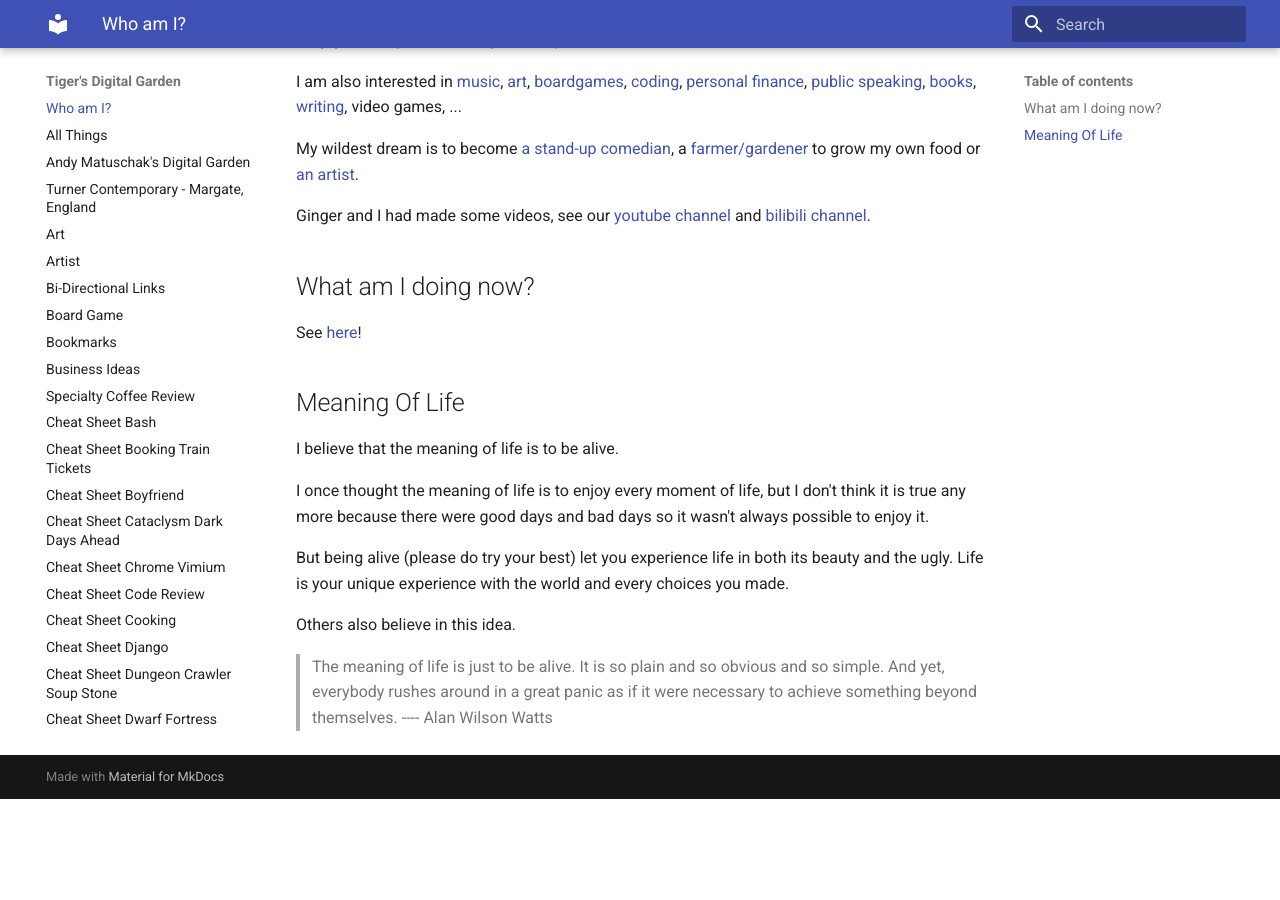
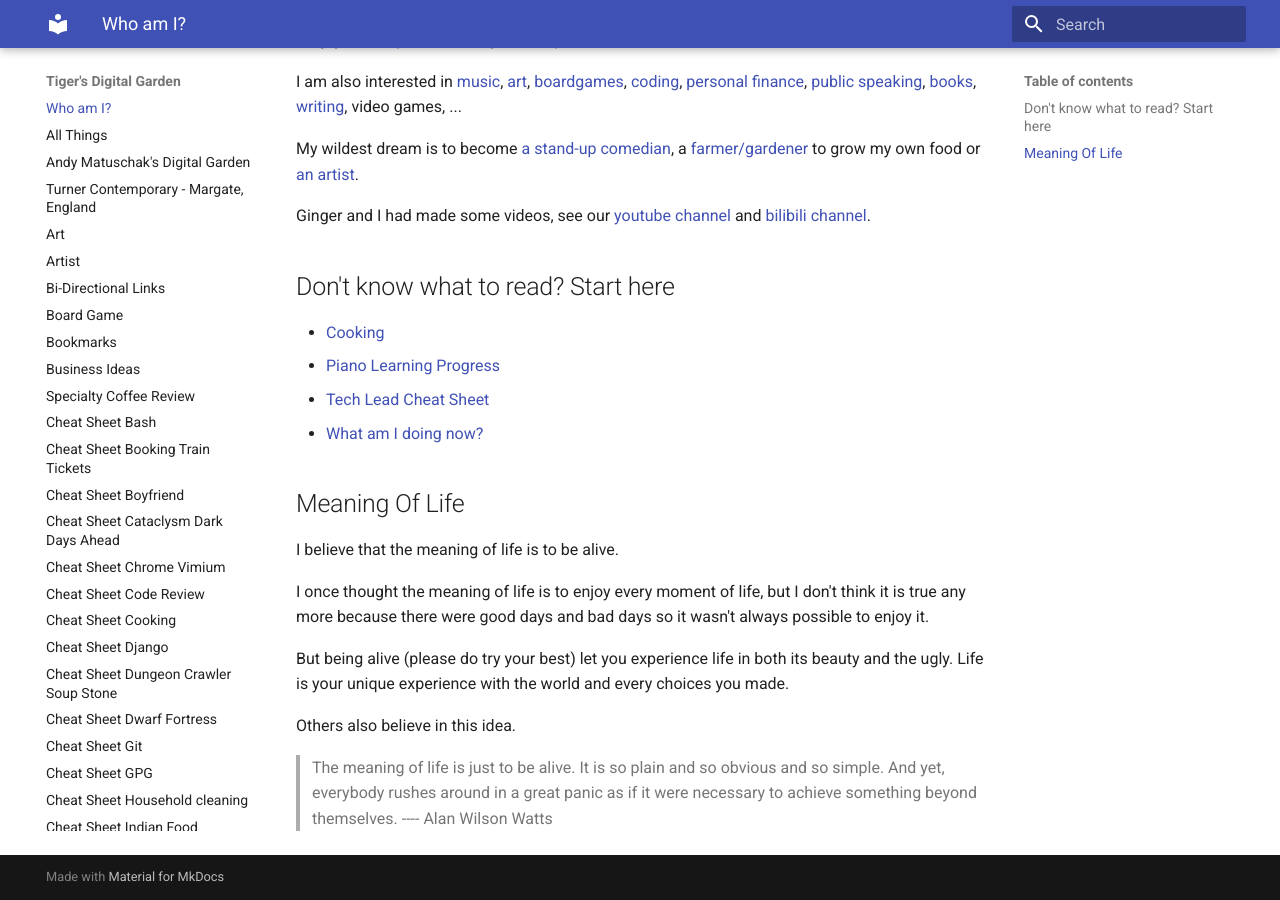
Before and after one commit to ynotstartups/notes, an MkDocs documentation site: the page built from notes/index.md, in a window 1280 px wide and 900 px high, scrolled down 734 px. Built offline with MkDocs 1.6.1 and Material for MkDocs 9.7.7, drawn with Linux system fonts in a browser that asks for light colours; before the commit the page ends 1533 px from its top, so only the background shows below that.

Commit message:
add a few notes to people to start

```diff
--- a/notes/index.md
+++ b/notes/index.md
@@ -30,9 +30,12 @@
 
 Ginger and I had made some videos, see our [youtube channel](https://www.youtube.com/channel/UCQE6i7tcSbBQMD8KSeUQYvQ) and [bilibili channel](https://space.bilibili.com/1281157300).
 
-## What am I doing now?
+## Don't know what to read? Start here
 
-See [here](reminders.md)!
+- [Cooking](cooking.md)
+- [Piano Learning Progress](piano-recordings.md)
+- [Tech Lead Cheat Sheet](cheat-sheet-tech-lead.md)
+- [What am I doing now?](reminders.md)
 
 ## Meaning Of Life
 
```
